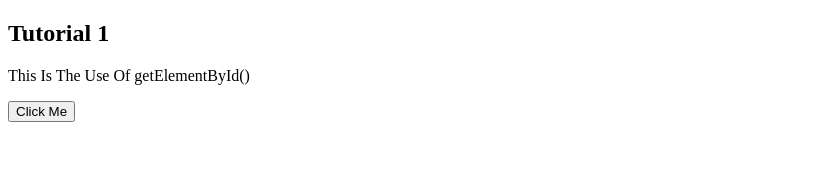
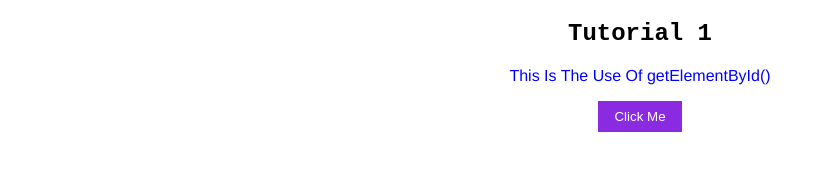
Before and after one commit to kavya-rgb/JavaScript, a plain HTML site: page Tutorial 1/index.html in a window 1280 px wide. Shown: the whole page, without its empty margins (0-825 px from the left). Drawn offline with Linux system fonts and the light colour scheme.

Commit message:
JavaScript Tutorial #1

```diff
--- a/Tutorial 1/index.html
+++ b/Tutorial 1/index.html
@@ -10,10 +10,11 @@
             document.getElementById('changeMe').innerHTML = 'This is what JavaScript can do! <br> <strong> JavaScript Op or Wot </strong>'
         }
     </script>
+    <link rel="stylesheet" href="style.css">
 </head>
 <body>
     <h2>Tutorial 1</h2>
-    <p id="changeMe">This Is The Use Of getElementById()</p>
-    <button onclick="myFunction()">Click Me</button>
+    <center><p id="changeMe">This Is The Use Of getElementById()</p>
+    <button onclick="myFunction()">Click Me</button></center>
 </body>
 </html>
--- /dev/null
+++ b/Tutorial 1/style.css
@@ -0,0 +1,34 @@
+h2{
+    text-align: center;
+    font-weight: 900;
+    font-family: 'Courier New', Courier, monospace;
+}
+#changeMe{
+    color: blue;
+    font-family: 'Franklin Gothic Medium', 'Arial Narrow', Arial, sans-serif;
+}
+#changeMe>strong{
+    color: red;
+    font-weight: 900;
+    font-family: 'Gill Sans', 'Gill Sans MT', Calibri, 'Trebuchet MS', sans-serif;
+    display: block;
+}
+button{
+    border: none;
+    display:inline-block;
+    padding: 8px 16px;
+    vertical-align: middle;
+    overflow: hidden;
+    text-decoration: none;
+    color: white;
+    background-color: blueviolet;
+    text-align: center;
+    cursor: pointer;
+    white-space: nowrap;
+}
+button:hover{
+    box-shadow:0 8px 16px 0 rgba(0,0,0,0.2),0 6px 20px 0 rgba(0,0,0,0.19);
+}
+button{
+    -webkit-touch-callout:none;-webkit-user-select:none;-khtml-user-select:none;-moz-user-select:none;-ms-user-select:none;user-select:none
+}
```
Also changed, not shown: index.html (+1 -1 lines).
